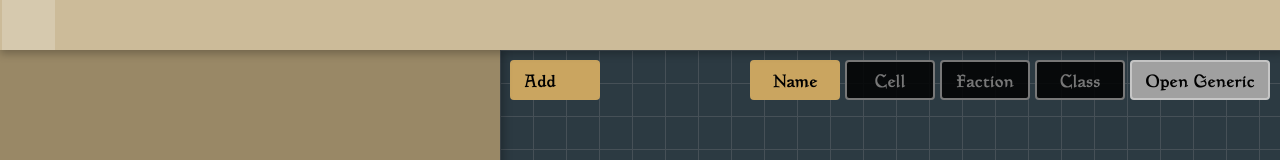
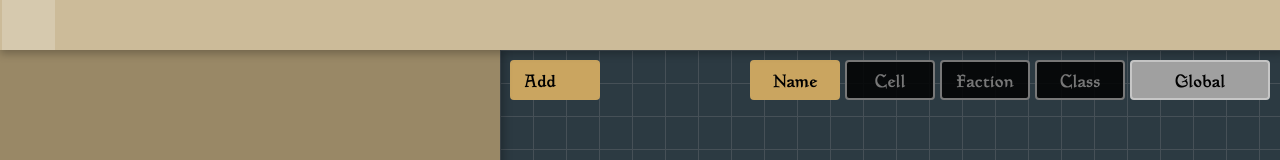
Before and after one commit to DramBero/tride, a Vue app: page / in a window 1280 px wide. Shown: the top 160 px of the page. Built offline with nearby package versions, Linux system fonts and the light colour scheme; some icons are missing.

Commit message:
download to folder

```diff
--- a/src/components/dialogue/DialogueFrame.vue
+++ b/src/components/dialogue/DialogueFrame.vue
@@ -55,7 +55,7 @@
           class="frame-controls-types__type frame-controls-types__type_generic"
           @click="openGeneric"
         >
-          Open Generic
+          Global
         </div>
       </div>
     </div>
@@ -129,7 +129,7 @@ export default {
       this.$store.commit("setDialogueCreateModal", true);
     },
     openGeneric() {
-      this.$store.commit("setDialogueModal", "Generic Dialogue");
+      this.$store.commit("setDialogueModal", "Global Dialogue");
     }
   }
 };
--- a/src/components/toolbar/ToolbarReadFile.vue
+++ b/src/components/toolbar/ToolbarReadFile.vue
@@ -1,7 +1,7 @@
 <template>
   <div class="text-reader__wrapper" :class="{'text-reader__wrapper_dep': !active}">
     <label class="text-reader">
-      <input ref="file" type="file" @change="loadTextFromFile" />
+      <input ref="file" type="file" accept=".json" @change="loadTextFromFile" />
       {{ active ? "Load active plugin" : "Load dependency" }}
     </label>
     {{ fileName }}
--- a/src/store/plugin.module.js
+++ b/src/store/plugin.module.js
@@ -207,7 +207,7 @@ const getters = {
     (state) =>
     ([id, dialogueType]) => {
       let depDialogue = []
-      if (id === 'Generic Dialogue') {
+      if (id === 'Global Dialogue') {
         for (let dep of state.dependencies) {
           depDialogue = [...depDialogue, ...dep.data.filter(val => val.TMP_type === dialogueType && val.type === 'Info').filter(
             (topic) => !topic["speaker_id"] && !topic["speaker_cell"] && !topic["speaker_faction"] && !topic["speaker_class"]
```
